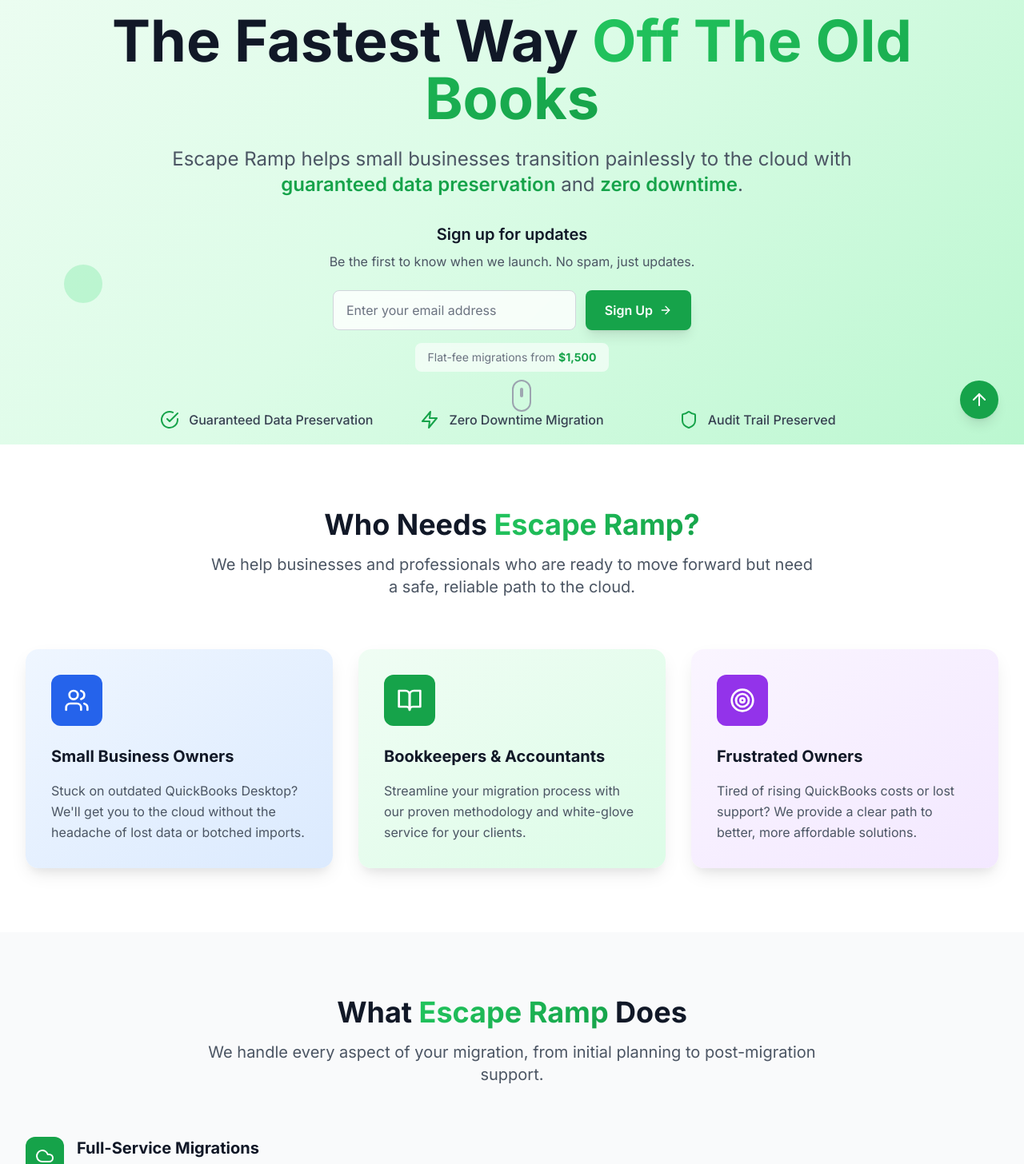
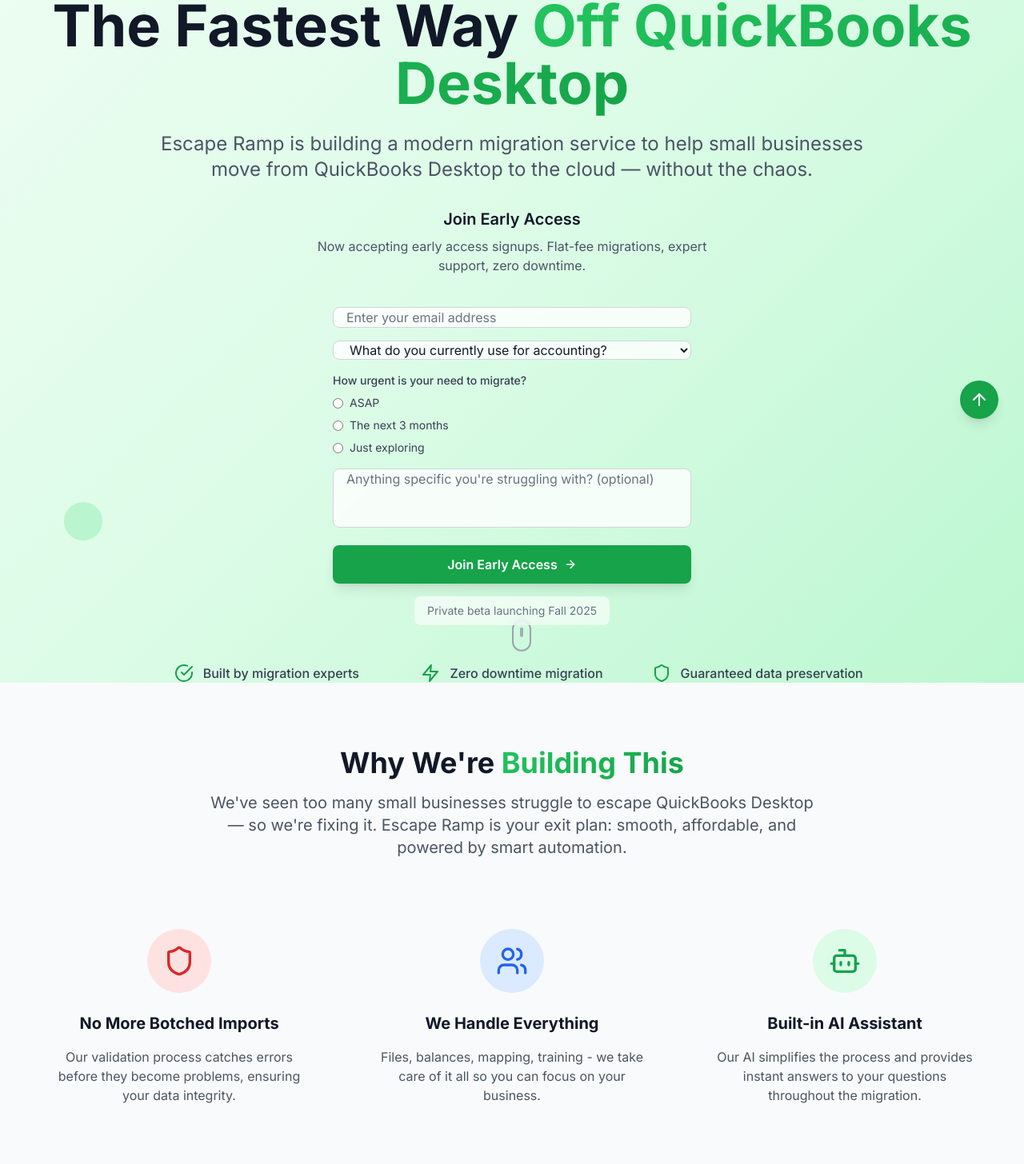
Before and after one commit to BTheCoderr/EscapeRampLanding, a Next.js app: page / in a window 1280 px wide. Shown: the part 244-1700 px from the top of the page at 80% size. Built offline with nearby package versions, Linux system fonts and the light colour scheme.

Commit message:
Update to early access messaging with Netlify Forms integration

```diff
--- a/components/Body.tsx
+++ b/components/Body.tsx
@@ -18,6 +18,58 @@
 export default function Body() {
 	return (
 		<div className="bg-white">
+			{/* Why We're Building This Section */}
+			<section className="py-20 px-4 sm:px-6 lg:px-8 bg-gray-50">
+				<div className="max-w-7xl mx-auto">
+					<div className="text-center mb-16">
+						<h2 className="text-3xl md:text-4xl font-bold text-gray-900 mb-4">
+							Why We're <span className="gradient-text">Building This</span>
+						</h2>
+						<p className="text-xl text-gray-600 max-w-3xl mx-auto">
+							We've seen too many small businesses struggle to escape QuickBooks Desktop — so we're fixing it. Escape Ramp is your exit plan: smooth, affordable, and powered by smart automation.
+						</p>
+					</div>
+
+					<div className="grid grid-cols-1 md:grid-cols-3 gap-8">
+						<div className="text-center p-6">
+							<div className="w-20 h-20 bg-red-100 rounded-full flex items-center justify-center mx-auto mb-6">
+								<Shield className="w-10 h-10 text-red-600" />
+							</div>
+							<h3 className="text-xl font-bold text-gray-900 mb-4">
+								No More Botched Imports
+							</h3>
+							<p className="text-gray-600">
+								Our validation process catches errors before they become problems, ensuring your data integrity.
+							</p>
+						</div>
+
+						<div className="text-center p-6">
+							<div className="w-20 h-20 bg-blue-100 rounded-full flex items-center justify-center mx-auto mb-6">
+								<Users className="w-10 h-10 text-blue-600" />
+							</div>
+							<h3 className="text-xl font-bold text-gray-900 mb-4">
+								We Handle Everything
+							</h3>
+							<p className="text-gray-600">
+								Files, balances, mapping, training - we take care of it all so you can focus on your business.
+							</p>
+						</div>
+
+						<div className="text-center p-6">
+							<div className="w-20 h-20 bg-green-100 rounded-full flex items-center justify-center mx-auto mb-6">
+								<Bot className="w-10 h-10 text-green-600" />
+							</div>
+							<h3 className="text-xl font-bold text-gray-900 mb-4">
+								Built-in AI Assistant
+							</h3>
+							<p className="text-gray-600">
+								Our AI simplifies the process and provides instant answers to your questions throughout the migration.
+							</p>
+						</div>
+					</div>
+				</div>
+			</section>
+
 			{/* Who It's For Section */}
 			<section className="py-20 px-4 sm:px-6 lg:px-8">
 				<div className="max-w-7xl mx-auto">
@@ -26,8 +78,7 @@
 							Who Needs <span className="gradient-text">Escape Ramp?</span>
 						</h2>
 						<p className="text-xl text-gray-600 max-w-3xl mx-auto">
-							We help businesses and professionals who are ready to move forward
-							but need a safe, reliable path to the cloud.
+							We help businesses and professionals who are ready to move forward but need a safe, reliable path to the cloud.
 						</p>
 					</div>
 
@@ -40,8 +91,7 @@
 								Small Business Owners
 							</h3>
 							<p className="text-gray-600 leading-relaxed">
-								Stuck on outdated QuickBooks Desktop? We'll get you to the cloud
-								without the headache of lost data or botched imports.
+								Stuck on outdated QuickBooks Desktop? Well get you to the cloud without the headache of lost data or botched imports.
 							</p>
 						</div>
 
@@ -53,8 +103,7 @@
 								Bookkeepers & Accountants
 							</h3>
 							<p className="text-gray-600 leading-relaxed">
-								Streamline your migration process with our proven methodology
-								and white-glove service for your clients.
+								Streamline your migration process with our proven methodology and white-glove service for your clients.
 							</p>
 						</div>
 
@@ -66,8 +115,7 @@
 								Frustrated Owners
 							</h3>
 							<p className="text-gray-600 leading-relaxed">
-								Tired of rising QuickBooks costs or lost support? We provide a
-								clear path to better, more affordable solutions.
+								Tired of rising QuickBooks costs or lost support? We provide a clear path to better, more affordable solutions.
 							</p>
 						</div>
 					</div>
@@ -79,11 +127,10 @@
 				<div className="max-w-7xl mx-auto">
 					<div className="text-center mb-16">
 						<h2 className="text-3xl md:text-4xl font-bold text-gray-900 mb-4">
-							What <span className="gradient-text">Escape Ramp</span> Does
+							What <span className="gradient-text">Escape Ramp</span> Will Do
 						</h2>
 						<p className="text-xl text-gray-600 max-w-3xl mx-auto">
-							We handle every aspect of your migration, from initial planning to
-							post-migration support.
+							We'll handle every aspect of your migration, from initial planning to post-migration support.
 						</p>
 					</div>
 
@@ -98,8 +145,7 @@
 										Full-Service Migrations
 									</h3>
 									<p className="text-gray-600">
-										Complete migrations to QuickBooks Online or Xero with
-										validated, error-checked data and preserved audit trails.
+										Complete migrations to QuickBooks Online or Xero with validated, error-checked data and preserved audit trails.
 									</p>
 								</div>
 							</div>
@@ -113,8 +159,7 @@
 										Human + AI Support
 									</h3>
 									<p className="text-gray-600">
-										Expert guidance combined with AI-powered assistance for
-										training and white-glove onboarding.
+										Expert guidance combined with AI-powered assistance for training and white-glove onboarding.
 									</p>
 								</div>
 							</div>
@@ -128,8 +173,7 @@
 										Flat-Fee Pricing
 									</h3>
 									<p className="text-gray-600">
-										No subscriptions, no hidden fees, no stress. Just one
-										transparent price for complete peace of mind.
+										No subscriptions, no hidden fees, no stress. Just one transparent price for complete peace of mind.
 									</p>
 								</div>
 							</div>
@@ -169,57 +213,52 @@
 				</div>
 			</section>
 
-			{/* Why We're Different Section */}
+			{/* Trust Builders Section */}
 			<section className="py-20 px-4 sm:px-6 lg:px-8">
 				<div className="max-w-7xl mx-auto">
 					<div className="text-center mb-16">
 						<h2 className="text-3xl md:text-4xl font-bold text-gray-900 mb-4">
-							Why <span className="gradient-text">Escape Ramp</span> is
-							Different
+							Built for <span className="gradient-text">Real Results</span>
 						</h2>
 						<p className="text-xl text-gray-600 max-w-3xl mx-auto">
-							We solve the problems that other migration services create, not
-							just the ones they claim to fix.
+							We solve the problems that other migration services create, not just the ones they claim to fix.
 						</p>
 					</div>
 
-					<div className="grid grid-cols-1 md:grid-cols-2 lg:grid-cols-3 gap-8">
+					<div className="grid grid-cols-1 md:grid-cols-3 gap-8">
 						<div className="text-center p-6">
-							<div className="w-20 h-20 bg-red-100 rounded-full flex items-center justify-center mx-auto mb-6">
-								<Shield className="w-10 h-10 text-red-600" />
+							<div className="w-20 h-20 bg-primary-100 rounded-full flex items-center justify-center mx-auto mb-6">
+								<Star className="w-8 h-8 text-primary-600" />
 							</div>
 							<h3 className="text-xl font-bold text-gray-900 mb-4">
-								No More Botched Imports
+								Private Beta Launching Fall 2025
 							</h3>
 							<p className="text-gray-600">
-								Our validation process catches errors before they become
-								problems, ensuring your data integrity.
+								Join our exclusive early access program and be among the first to experience seamless migrations.
 							</p>
 						</div>
 
 						<div className="text-center p-6">
-							<div className="w-20 h-20 bg-blue-100 rounded-full flex items-center justify-center mx-auto mb-6">
-								<Users className="w-10 h-10 text-blue-600" />
+							<div className="w-20 h-20 bg-primary-100 rounded-full flex items-center justify-center mx-auto mb-6">
+								<Users className="w-8 h-8 text-primary-600" />
 							</div>
 							<h3 className="text-xl font-bold text-gray-900 mb-4">
-								We Handle Everything
+								Built by Migration Experts
 							</h3>
 							<p className="text-gray-600">
-								Files, balances, mapping, training - we take care of it all so
-								you can focus on your business.
+								Our team has managed painful migrations firsthand and knows exactly what you're going through.
 							</p>
 						</div>
 
 						<div className="text-center p-6">
-							<div className="w-20 h-20 bg-green-100 rounded-full flex items-center justify-center mx-auto mb-6">
-								<Bot className="w-10 h-10 text-green-600" />
+							<div className="w-20 h-20 bg-primary-100 rounded-full flex items-center justify-center mx-auto mb-6">
+								<Shield className="w-8 h-8 text-primary-600" />
 							</div>
 							<h3 className="text-xl font-bold text-gray-900 mb-4">
-								Built-in AI Assistant
+								Backed by Real Experts
 							</h3>
 							<p className="text-gray-600">
-								Our AI simplifies the process and provides instant answers to
-								your questions throughout the migration.
+								Financial experts and engineers working together to solve your migration challenges.
 							</p>
 						</div>
 					</div>
@@ -228,14 +267,13 @@
 					<div className="mt-16 text-center">
 						<div className="bg-gradient-to-r from-primary-600 to-primary-700 rounded-2xl p-8 text-white">
 							<h3 className="text-2xl font-bold mb-4">
-								Ready to Escape the Old Books?
+								Ready to Escape QuickBooks Desktop?
 							</h3>
 							<p className="text-lg mb-6 opacity-90">
-								Join hundreds of businesses who've successfully migrated with
-								zero data loss.
+								Join our early access program and be notified when we open private beta.
 							</p>
 							<button className="group bg-white text-primary-600 px-8 py-4 rounded-lg font-semibold text-lg transition-all duration-300 transform hover:scale-105 shadow-lg hover:shadow-xl flex items-center gap-2 mx-auto">
-								Start Your Migration
+								Join Early Access
 								<ArrowRight className="w-5 h-5 group-hover:translate-x-1 transition-transform" />
 							</button>
 						</div>
--- a/components/Hero.tsx
+++ b/components/Hero.tsx
@@ -40,50 +40,91 @@
 					{/* Main headline */}
 					<h1 className="text-4xl md:text-6xl lg:text-7xl font-bold text-gray-900 mb-6 leading-tight">
 						The Fastest Way{' '}
-						<span className="gradient-text">Off The Old Books</span>
+						<span className="gradient-text">Off QuickBooks Desktop</span>
 					</h1>
 
 					{/* Subheadline */}
 					<p className="text-xl md:text-2xl text-gray-600 mb-8 max-w-4xl mx-auto leading-relaxed">
-						Escape Ramp helps small businesses transition painlessly to the
-						cloud with{' '}
-						<span className="font-semibold text-primary-600">
-							guaranteed data preservation
-						</span>{' '}
-						and{' '}
-						<span className="font-semibold text-primary-600">
-							zero downtime
-						</span>
-						.
+						Escape Ramp is building a modern migration service to help small businesses move from QuickBooks Desktop to the cloud — without the chaos.
 					</p>
 
-					{/* Email Signup Form */}
+					{/* Early Access Signup Form */}
 					<div className="max-w-lg mx-auto mb-12">
 						<h3 className="text-xl font-semibold text-gray-900 mb-2 text-center">
-							Sign up for updates
+							Join Early Access
 						</h3>
 						<p className="text-gray-600 mb-6 text-center">
-							Be the first to know when we launch. No spam, just updates.
+							Now accepting early access signups. Flat-fee migrations, expert support, zero downtime.
 						</p>
-						<form className="flex flex-col sm:flex-row gap-3 max-w-md mx-auto">
+						<form
+							name="early-access"
+							method="POST"
+							data-netlify="true"
+							className="space-y-4 max-w-md mx-auto"
+						>
+							<input type="hidden" name="form-name" value="early-access" />
+
+							{/* Email (required) */}
 							<input
 								type="email"
+								name="email"
 								placeholder="Enter your email address"
-								className="flex-1 px-4 py-3 rounded-lg border border-gray-300 focus:border-primary-500 focus:ring-2 focus:ring-primary-200 transition-all duration-200 text-gray-900 placeholder-gray-500 bg-white/80 backdrop-blur-sm"
+								className="w-full px-4 rounded-lg border border-gray-300 focus:border-primary-500 focus:ring-2 focus:ring-primary-200 transition-all duration-200 text-gray-900 placeholder-gray-500 bg-white/80 backdrop-blur-sm"
 								required
 							/>
+
+							{/* Current accounting software */}
+							<select
+								name="current-software"
+								className="w-full px-4 rounded-lg border border-gray-300 focus:border-primary-500 focus:ring-2 focus:ring-primary-200 transition-all duration-200 text-gray-900 bg-white/80 backdrop-blur-sm"
+							>
+								<option value="">What do you currently use for accounting?</option>
+								<option value="quickbooks-desktop">QuickBooks Desktop</option>
+								<option value="quickbooks-online">QuickBooks Online</option>
+								<option value="xero">Xero</option>
+								<option value="other">Other</option>
+							</select>
+
+							{/* Urgency */}
+							<div className="space-y-2">
+								<label className="block text-sm font-medium text-gray-700 text-left">
+									How urgent is your need to migrate?
+								</label>
+								<div className="space-y-2">
+									<label className="flex items-center">
+										<input type="radio" name="urgency" value="asap" className="mr-2" />
+										<span className="text-sm text-gray-700">ASAP</span>
+									</label>
+									<label className="flex items-center">
+										<input type="radio" name="urgency" value="3-months" className="mr-2" />
+										<span className="text-sm text-gray-700">The next 3 months</span>
+									</label>
+									<label className="flex items-center">
+										<input type="radio" name="urgency" value="exploring" className="mr-2" />
+										<span className="text-sm text-gray-700">Just exploring</span>
+									</label>
+								</div>
+							</div>
+
+							{/* Specific struggles */}
+							<textarea
+								name="struggles"
+								placeholder="Anything specific you're struggling with? (optional)"
+								rows={3}
+								className="w-full px-4 rounded-lg border border-gray-300 focus:border-primary-500 focus:ring-2 focus:ring-primary-200 transition-all duration-200 text-gray-900 placeholder-gray-500 bg-white/80 backdrop-blur-sm resize-none"
+							></textarea>
+
 							<button
 								type="submit"
-								className="group bg-primary-600 hover:bg-primary-700 text-white px-6 py-3 rounded-lg font-semibold transition-all duration-300 transform hover:scale-105 shadow-lg hover:shadow-xl flex items-center justify-center gap-2 whitespace-nowrap"
+								className="group w-full bg-primary-600 hover:bg-primary-700 text-white px-6 py-3 rounded-lg font-semibold transition-all duration-300 transform hover:scale-105 shadow-lg hover:shadow-xl flex items-center justify-center gap-2 whitespace-nowrap"
 							>
-								Sign Up
+								Join Early Access
 								<ArrowRight className="w-4 h-4 group-hover:translate-x-1 transition-transform" />
 							</button>
 						</form>
 						<div className="mt-4 text-center">
 							<div className="text-sm text-gray-500 bg-white/60 backdrop-blur-sm px-4 py-2 rounded-lg inline-block">
-								Flat-fee migrations from{' '}
-								<span className="font-bold text-primary-600">$1,500</span>
+								Private beta launching Fall 2025
 							</div>
 						</div>
 					</div>
@@ -92,15 +133,15 @@
 					<div className="grid grid-cols-1 md:grid-cols-3 gap-6 max-w-4xl mx-auto">
 						<div className="flex items-center justify-center gap-3 text-gray-700">
 							<CheckCircle className="w-6 h-6 text-primary-600" />
-							<span className="font-medium">Guaranteed Data Preservation</span>
+							<span className="font-medium">Built by migration experts</span>
 						</div>
 						<div className="flex items-center justify-center gap-3 text-gray-700">
 							<Zap className="w-6 h-6 text-primary-600" />
-							<span className="font-medium">Zero Downtime Migration</span>
+							<span className="font-medium">Zero downtime migration</span>
 						</div>
 						<div className="flex items-center justify-center gap-3 text-gray-700">
 							<Shield className="w-6 h-6 text-primary-600" />
-							<span className="font-medium">Audit Trail Preserved</span>
+							<span className="font-medium">Guaranteed data preservation</span>
 						</div>
 					</div>
 				</div>
```
Also changed, not shown: public/early-access.html (added, +27 -0 lines).
